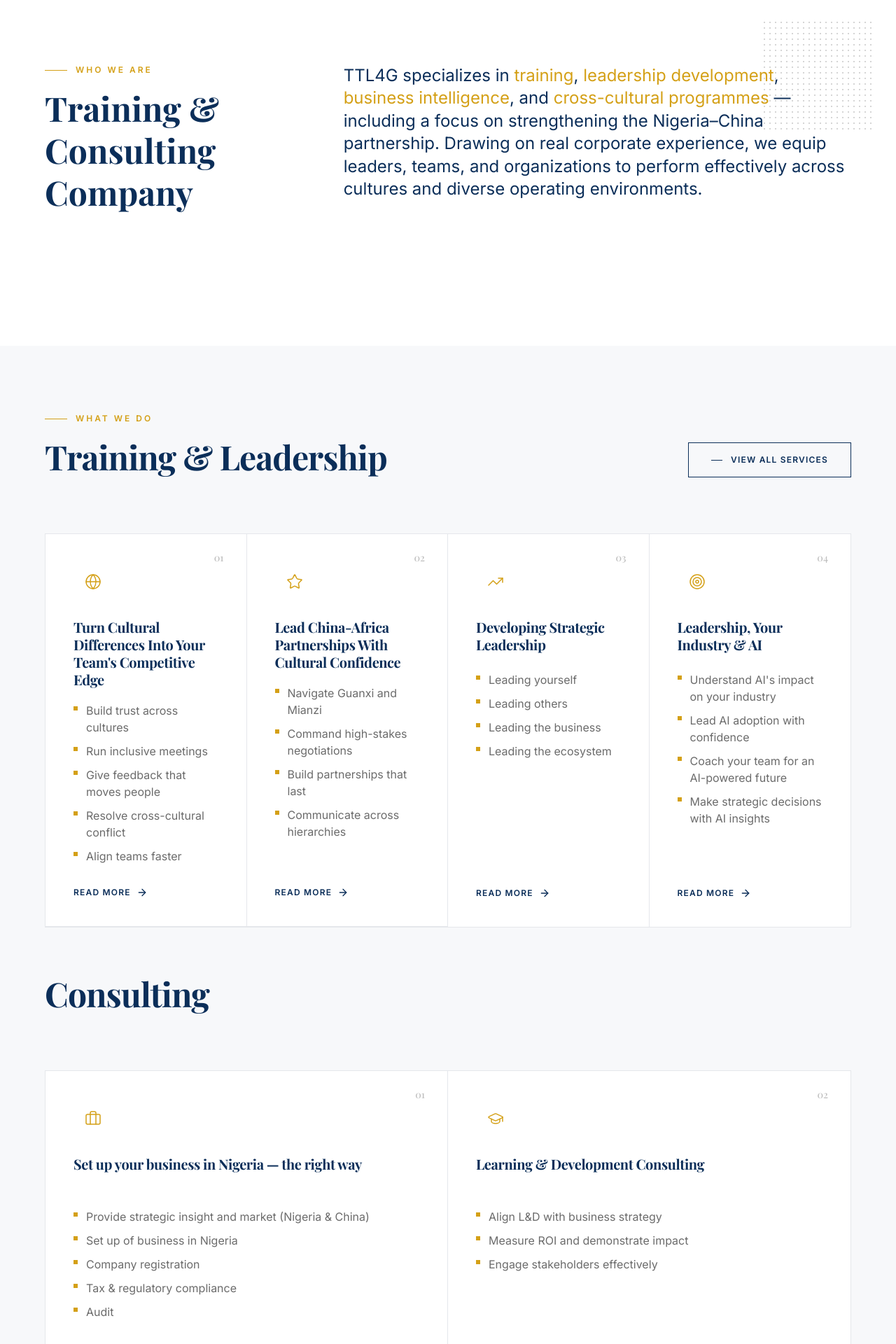
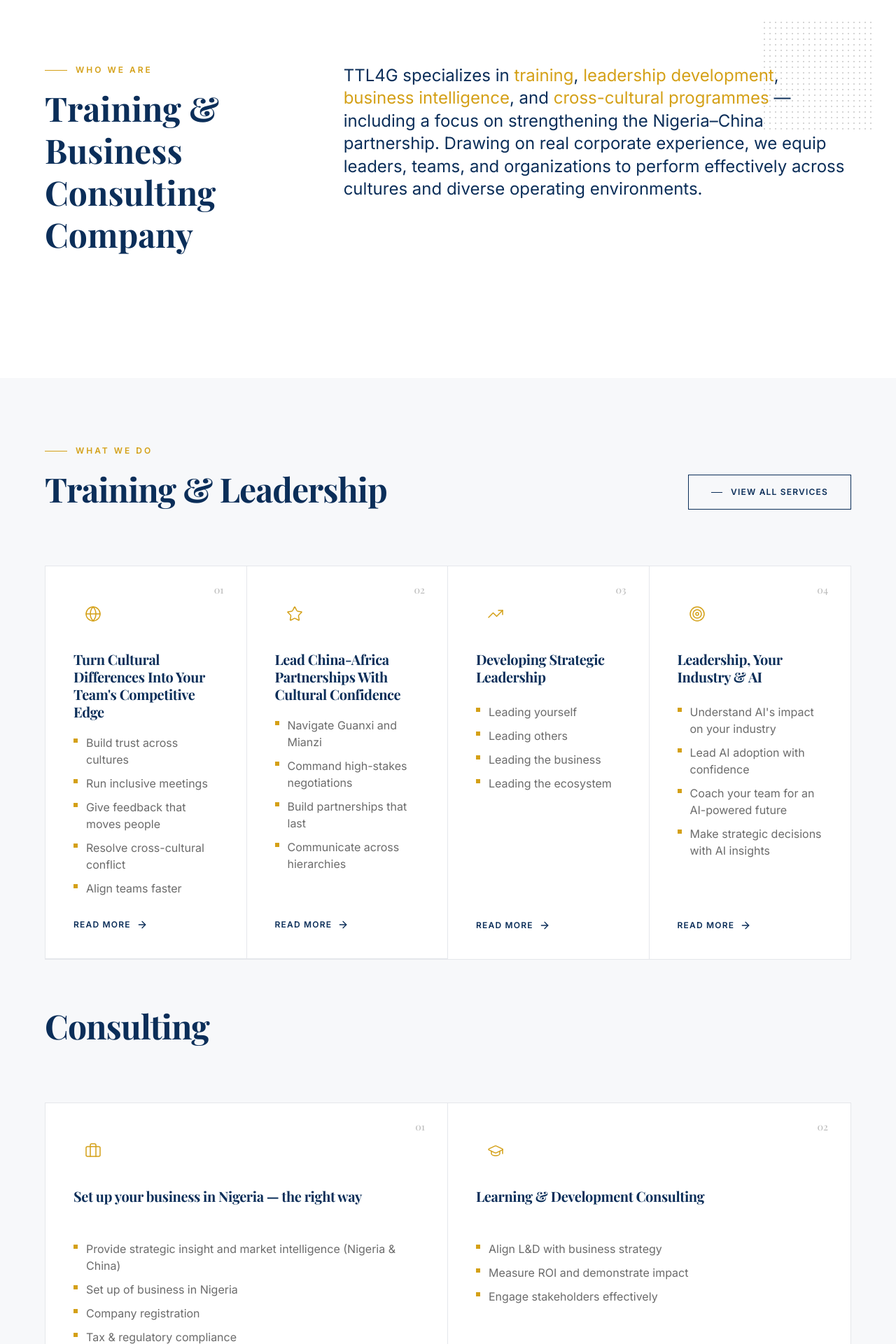
Before and after one commit to eliwebservices/ttl4g-website, a Next.js app: page / in a window 1280 px wide. Shown: the part 940-2860 px from the top of the page at 70% size. Built offline with nearby package versions, Linux system fonts and the light colour scheme.

Commit message:
Text changes to homepage who we are and consulting card

```diff
--- a/app/page.tsx
+++ b/app/page.tsx
@@ -76,7 +76,7 @@ const consultingServices = [
     slug: "#business-setup-nigeria",
     title: "Set up your business in Nigeria — the right way",
     points: [
-      "Provide strategic insight and market (Nigeria & China)",
+      "Provide strategic insight and market intelligence (Nigeria & China)",
       "Set up of business in Nigeria",
       "Company registration ",
       "Tax & regulatory compliance",
@@ -263,7 +263,7 @@ export default function HomePage() {
                 </span>
               </div>
               <p className="font-serif text-brand-navy leading-tight text-3xl lg:text-5xl font-bold">
-                Training & Consulting Company
+                Training & Business Consulting Company
               </p>
             </div>
 
```
